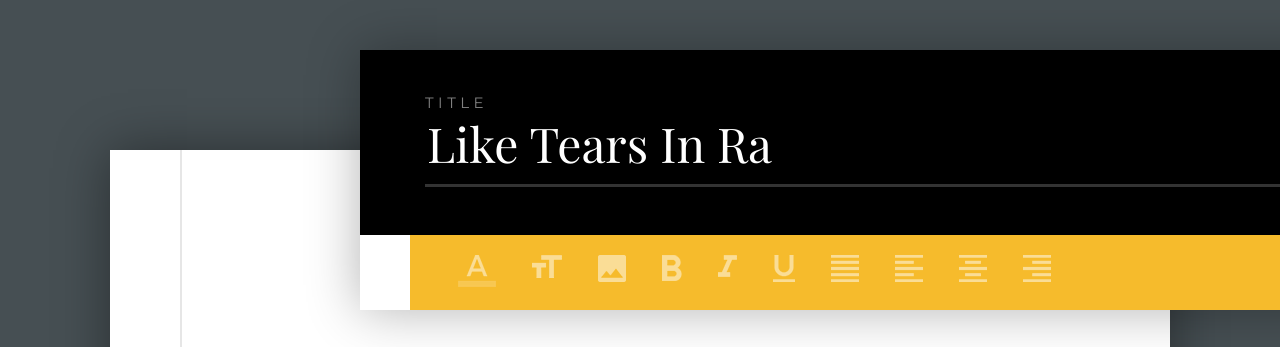
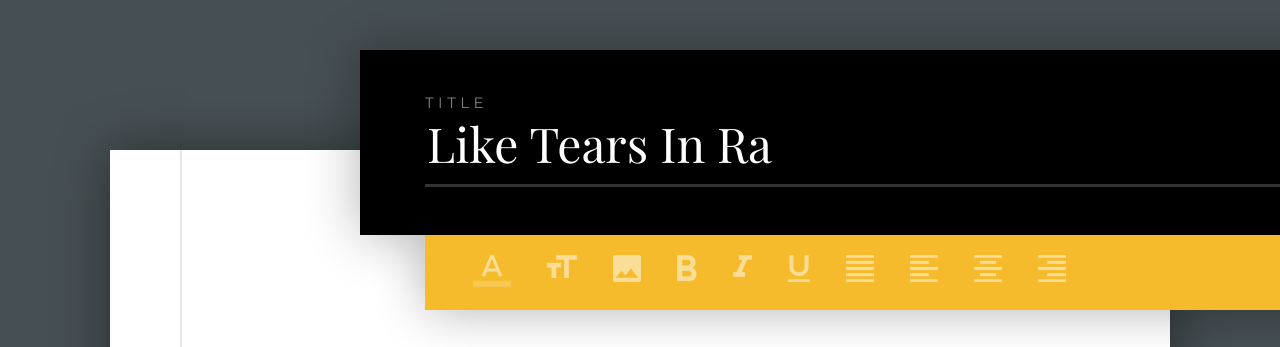
Before and after one commit to yuliia-beetann/not-my-work, a plain HTML site: page index.html in a window 1280 px wide. Shown: the top 347 px of the page. Drawn offline with nearby package versions, Linux system fonts and the light colour scheme.

Commit message:
fix header

```diff
--- a/css/style.css
+++ b/css/style.css
@@ -25,6 +25,7 @@ header {
     z-index: 10;
     width: 100vw;
     box-shadow: 0 0 50px rgb(0,0,0, 0.3);
+    position: relative;
 }
 
 .input-block {
@@ -59,11 +60,13 @@ hr {
 .control-bar {
     height: 75px;
     background-color: #f6bb2c;
-    margin-left: 50px;
     padding: 20px 30px;
     width: 100vw;
     display: flex;
     justify-content: flex-start;
+    position: absolute;
+    left: 65px;
+    box-shadow: 0 0 50px rgb(0,0,0, 0.3);
 }
 
 .control-bar .img {
```
